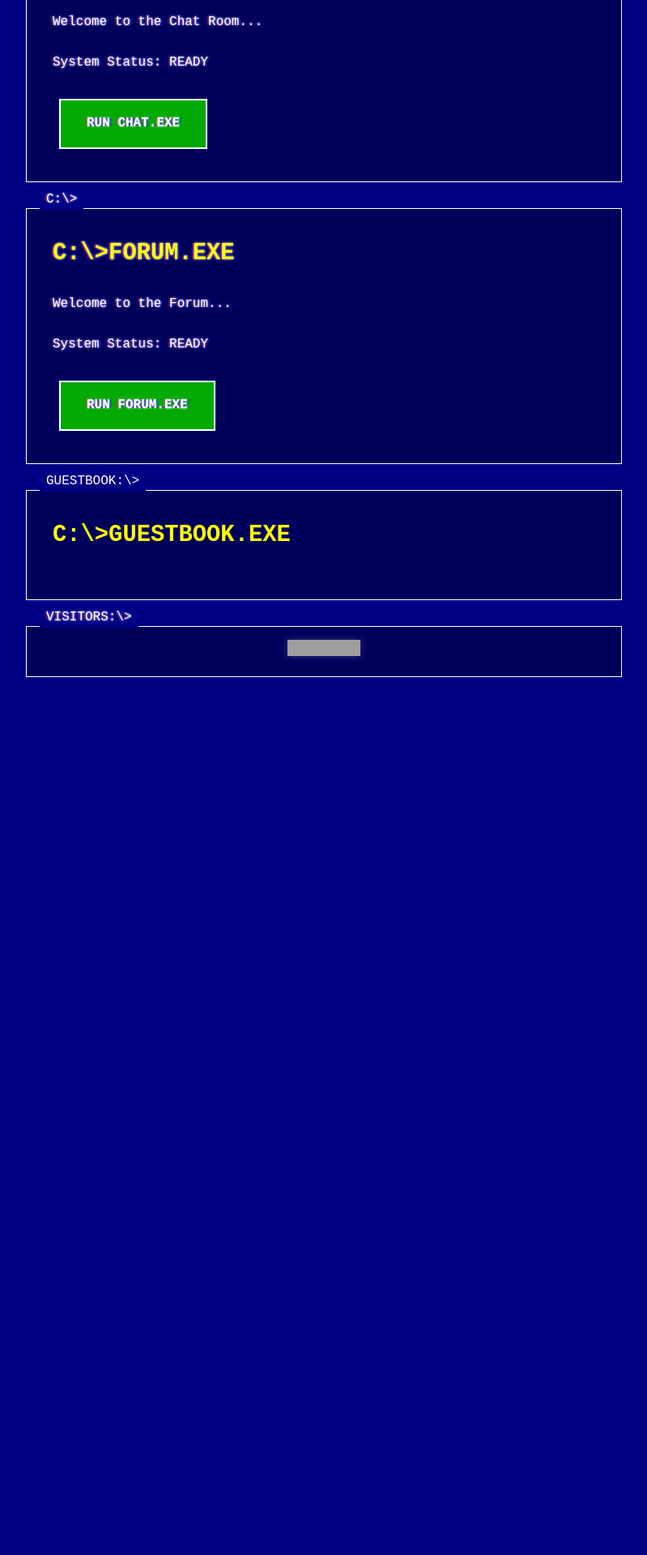
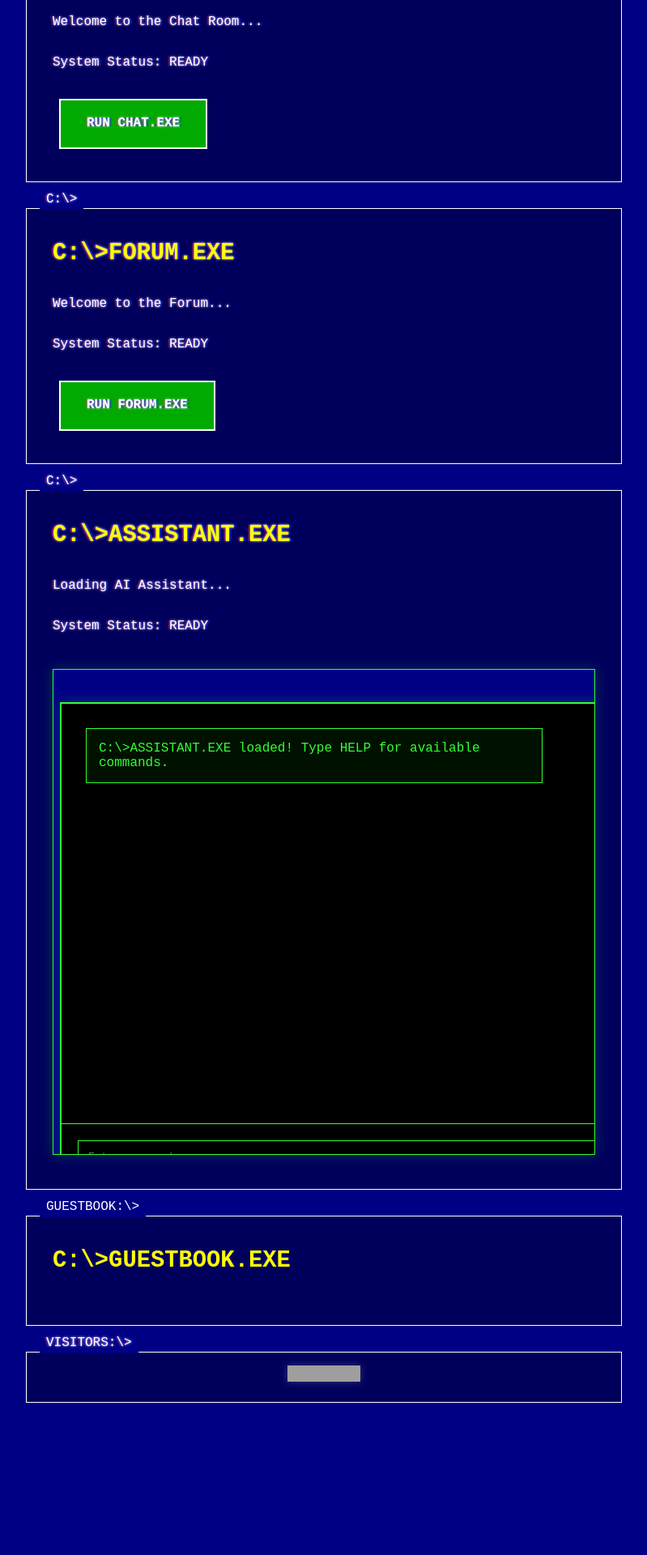
Before and after one commit to ronblue77/Retro-Dev-Ronen.github.io, a Jekyll site: the page index.html, which Jekyll copies as it is, in a window 1280 px wide. Shown: the part 3075-4995 px from the top of the page at 81% size, without its empty margins (240-1039 px from the left). Built offline with Jekyll 4.4.1, drawn with Linux system fonts in a browser that asks for light colours; before the commit the page ends 4099 px from its top, so only the background shows below that; grey boxes are pictures that could not be loaded.

Commit message:
added a js chatbot to the website chatbot.html and integrated it with the index.html

```diff
--- /dev/null
+++ b/chatbot.html
@@ -0,0 +1,151 @@
+<!DOCTYPE html>
+<html>
+<head>
+    <title>Site Assistant</title>
+    <style>
+        body {
+            background: #000084;
+            color: #33ff33;
+            font-family: 'Courier New', monospace;
+        }
+        .chat-container {
+            width: 800px;
+            height: 600px;
+            border: 2px solid #33ff33;
+            margin: 40px auto;
+            display: flex;
+            flex-direction: column;
+            box-shadow: 0 0 15px rgba(51, 255, 51, 0.2);
+            background: #000;
+        }
+        .chat-messages {
+            flex: 1;
+            overflow-y: auto;
+            padding: 20px;
+        }
+        .message {
+            margin: 10px;
+            padding: 15px;
+            border-radius: 0;
+            max-width: 70%;
+            font-size: 16px;
+            border: 1px solid #33ff33;
+        }
+        .bot {
+            background: #001100;
+            align-self: flex-start;
+        }
+        .user {
+            background: #002200;
+            align-self: flex-end;
+        }
+        .chat-input {
+            display: flex;
+            padding: 20px;
+            background: #000;
+            border-top: 1px solid #33ff33;
+        }
+        .chat-input input {
+            flex: 1;
+            padding: 12px;
+            margin-right: 10px;
+            background: #000;
+            border: 1px solid #33ff33;
+            color: #33ff33;
+            font-family: 'Courier New', monospace;
+        }
+        .chat-input button {
+            padding: 12px 25px;
+            background: #001100;
+            color: #33ff33;
+            border: 1px solid #33ff33;
+            cursor: pointer;
+            font-family: 'Courier New', monospace;
+        }
+        .chat-input button:hover {
+            background: #002200;
+        }
+    </style>
+</head>
+<body>
+    <div class="chat-container">
+        <div class="chat-messages" id="chatMessages">
+            <div class="message bot">C:\>ASSISTANT.EXE loaded! Type HELP for available commands.</div>
+        </div>
+        <div class="chat-input">
+            <input type="text" id="userInput" placeholder="Enter command...">
+            <button onclick="sendMessage()">Send</button>
+        </div>
+    </div>
+
+    <script>
+        const responses = {
+            // Help and navigation
+            "help": "Available sections:\n- DOS_GAMES (classic games)\n- WEB_GAMES (browser games)\n- DEMOS (demos)\n- VIDEOS (video content)\n- BLOG (articles)\n- CHAT (live chat)\n- FORUM (discussions)\nType 'info [section]' for details.",
+            "about": "Hi! I'm ron77, born 1977 in Israel. I'm a self-taught programmer since 2016, mainly using FreeBASIC. I create DOS-style games and love retro computing. Check ABOUT.ME for my full story!",
+
+            // DOS Games
+            "dos games": "Current DOS games collection:\n- HIKIKOMORI\n- LOST_ART\n- GAZA\n- MENTAL\n- HOSTEL\n- AVIVBOT\n- LOSERVILLE\n- TITANIC\n- PEACEMAKER\n- PROTECTED_HOUSING\nType 'info [game]' for details.",
+            "web games": "Browser-based games:\n- SPACE_SHOOTER\n- HOMELESS\n- MANDELBROT_DEMO\n- NIGHT_STORY\nAll playable directly in your browser!",
+
+            // Specific game info
+            "hikikomori": "Text-based game exploring themes of social isolation and mental health.",
+            "lost art": "a Futuristic Dark Dystopian Game where you try to Learn Programming to Save the World.",
+            "gaza": "Narrative-driven game exploring conflict and survival.",
+            "mental": "Psychological exploration game dealing with mental health themes.",
+            "space shooter": "Web-based retro-style space shooting game using Emscripten.",
+
+            // Site sections
+            "demos": "Technical demos section featuring MATRIX.EXE - a visual demonstration.",
+            "blog": "although it's suppose to be a Dev Blog it's actually a Personal Blog of mine regarding my life and experience and my opinions and my struggles.",
+            "chat": "Real-time chat room for discussing retro gaming and programming.",
+            "forum": "Discussion forum for the retro dev community.",
+            "videos": "Video content available through Odysee platform.",
+
+            // Programming
+            "programming": "I primarily use FreeBASIC, but also work with:\n- QB64\n- JavaScript\n- Python\n- C/C++\nMany games are compiled to web using Emscripten.",
+
+            // Default response
+            "default": "Command not recognized. Type HELP for available commands. For specific game info, type 'info [game_name]'."
+        };
+
+        function sendMessage() {
+            const input = document.getElementById('userInput');
+            const message = input.value.trim().toLowerCase();
+
+            if (message === '') return;
+
+            addMessage(input.value, 'user');
+            input.value = '';
+
+            setTimeout(() => {
+                let response = responses.default;
+
+                for (let key in responses) {
+                    if (message.includes(key)) {
+                        response = responses[key];
+                        break;
+                    }
+                }
+
+                addMessage(response, 'bot');
+            }, 500);
+        }
+
+        function addMessage(text, sender) {
+            const messages = document.getElementById('chatMessages');
+            const messageDiv = document.createElement('div');
+            messageDiv.className = `message ${sender}`;
+            messageDiv.textContent = text;
+            messages.appendChild(messageDiv);
+            messages.scrollTop = messages.scrollHeight;
+        }
+
+        document.getElementById('userInput').addEventListener('keypress', function(e) {
+            if (e.key === 'Enter') {
+                sendMessage();
+            }
+        });
+    </script>
+</body>
+</html>
--- a/index.html
+++ b/index.html
@@ -282,6 +282,10 @@
             border: 2px solid #00aa00;
             box-shadow: 0 0 10px rgba(255, 255, 255, 0.2);
         }
+        iframe {
+            margin-top: 1rem;
+            box-shadow: 0 0 15px rgba(51, 255, 51, 0.2);
+        }
     </style>
 </head>
 <body>
@@ -373,6 +377,13 @@
                 </div>
             </section>
 
+            <section class="retro-text">
+                <h2>C:\>ASSISTANT.EXE</h2>
+                <p>Loading AI Assistant...<span class="cursor"></span></p>
+                <p>System Status: READY</p>
+                <iframe src="chatbot.html" style="width: 100%; height: 600px; border: 1px solid #33ff33; background: #000;"></iframe>
+            </section>
+
             <!-- Guestbook section without retro effects -->
             <section class="guestbook-section">
                 <h2>C:\>GUESTBOOK.EXE</h2>
```
